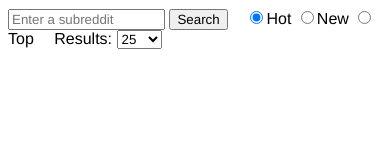
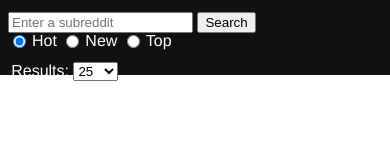
Before and after one commit to timhemendinger/Reddit-Image-Crawler, a plain HTML site: page index.html in a window 390 px wide. Drawn offline with Linux system fonts and the light colour scheme.

Commit message:
styled the header form, added a couple of media queries to make it responsive

```diff
--- a/css/style.css
+++ b/css/style.css
@@ -1,5 +1,73 @@
-* {
+html, body, div, span, applet, object, iframe,
+h1, h2, h3, h4, h5, h6, p, blockquote, pre,
+a, abbr, acronym, address, big, cite, code,
+del, dfn, em, img, ins, kbd, q, s, samp,
+small, strike, strong, sub, sup, tt, var,
+b, u, i, center,
+dl, dt, dd, ol, ul, li,
+fieldset, form, label, legend,
+table, caption, tbody, tfoot, thead, tr, th, td,
+article, aside, canvas, details, embed,
+figure, figcaption, footer, header, hgroup,
+menu, nav, output, ruby, section, summary,
+time, mark, audio, video {
+	margin: 0;
+	padding: 0;
+	border: 0;
+	font-size: 100%;
+	font: inherit;
+	vertical-align: baseline;
 	font-family: 'Helvetica';
+}
+/* HTML5 display-role reset for older browsers */
+article, aside, details, figcaption, figure,
+footer, header, hgroup, menu, nav, section {
+	display: block;
+}
+body {
+	line-height: 1;
+}
+ol, ul {
+	list-style: none;
+}
+blockquote, q {
+	quotes: none;
+}
+blockquote:before, blockquote:after,
+q:before, q:after {
+	content: '';
+	content: none;
+}
+table {
+	border-collapse: collapse;
+	border-spacing: 0;
+}
+
+fieldset {
+	display: inline;
+}
+
+header {
+	margin: 0;
+	padding: 0;
+	height: 44px;
+	background-color: #111;
+	color: #fff;
+}
+
+#form-search {
+	margin-left: .5em;
+	padding-top: .75em;
+}
+
+input[type='radio'] {
+	margin-left: 5px;
+	margin-top: -1px;
+  	vertical-align: middle;
+}
+
+#sort-radio-boxes label {
+	padding-left: 3px;
 }
 
 #search_btn {
@@ -33,3 +101,29 @@ label[for='dropdown_limit'] {
 .image:hover {
 	transform: scale(1.1);
 }
+
+@media (max-width: 525px) {
+	header {
+		height: 75px;
+	}
+
+	#results_dropdown {
+		display: block;
+		margin-top: .8em;
+	}
+
+	label[for='dropdown_limit'] {
+		margin-left: .2em;
+	}
+}
+
+@media (max-width: 385px) {
+	header {
+		height: 105px;
+	}
+
+	#sort-radio-boxes {
+		display: block;
+		margin-top: .8em;
+	}
+}
--- a/index.html
+++ b/index.html
@@ -7,14 +7,19 @@
 </head>
 
 <body>
+	<header>
 		<form id="form-search" onsubmit="return false;">
 			<input type="text" placeholder="Enter a subreddit" id="sub_text">
 
 			<button id="search_btn">Search</button>
 
+			<fieldset id="sort-radio-boxes">
 				<input type="radio" name="sort" id="hot_rbox" checked><label for="hot_rbox">Hot</label></input>
 				<input type="radio" name="sort" id="new_rbox"><label for="new_rbox">New</label></input>
 				<input type="radio" name="sort" id="top_rbox"><label for="top_rbox">Top</label></input>
+			</fieldset>
+
+			<fieldset id="results_dropdown">
 
 				<label for="dropdown_limit">Results: </label>
 
@@ -26,8 +31,12 @@
 					<option value="500">500</option>
 				</select>
 
+			</fieldset>
+
 
 		</form>
+
+	</header>
 
 	<div id="images"></div>
 
--- a/js/search.js
+++ b/js/search.js
@@ -20,7 +20,7 @@ search_btn.addEventListener('click', function(e) {
 					+(sub_text.value)
 					+'/'+sortOption
 					+'/.json?'
-					+'limit='+limit+'&after=1';
+					+'limit='+limit;
 
 	console.log(subreddit);
 
```
Lines whose indentation alone changed are shown as unchanged.
